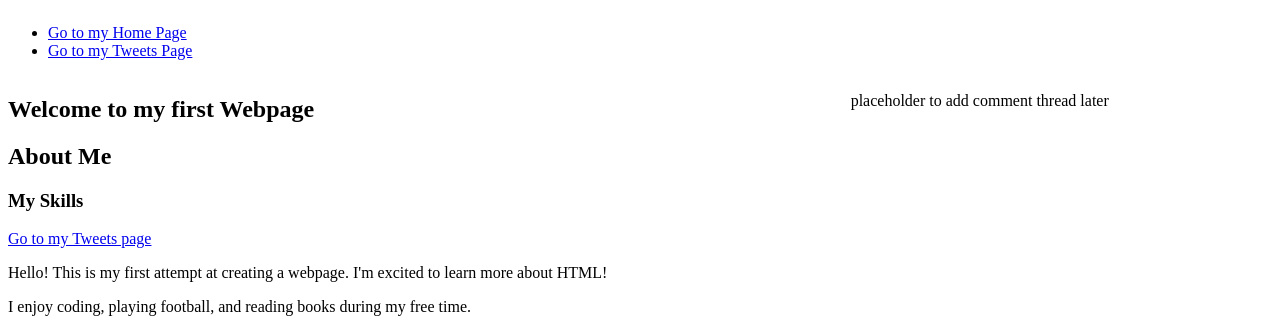
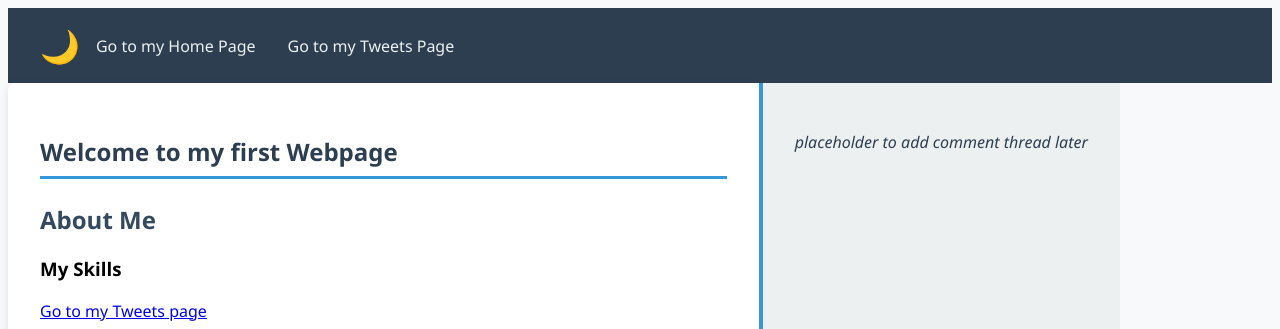
Before and after one commit to joedrake0909/alx_html_css, a plain HTML site: page css_basic/index.html in a window 1280 px wide. Shown: the top 329 px of the page. Drawn offline with Linux system fonts and the light colour scheme.

Commit message:
feat(styling): add custom colors, typography, and Unicode logo with enhanced visual design

```diff
--- a/css_basic/index.html
+++ b/css_basic/index.html
@@ -13,6 +13,7 @@
 
     <header>
         <ul>
+            <li class="logo">&#127769;</li>
             <li><a href="index.html">Go to my Home Page</a></li>
             <li><a href="tweets.html">Go to my Tweets Page</a></li>
         </ul>
--- a/css_basic/styles.css
+++ b/css_basic/styles.css
@@ -1,23 +1,87 @@
-/* 1. Make <body> a flex container with vertical layout */
-body {
-    display: flex;
-    flex-direction: column;
+/* Custom styling for colors, backgrounds, and typography */
+
+/* Header styling */
+header {
+    background-color: #2c3e50;
+    padding: 1rem 0;
 }
 
-/* 2. Make <main> a flex container with horizontal layout */
-main {
+header ul {
+    list-style: none;
     display: flex;
-    flex-direction: row;
-    flex: auto; /* allow <main> to grow automatically */
+    align-items: center;
+    margin: 0;
+    padding: 0 2rem;
 }
 
-/* 3. Content distribution inside <main> */
-article {
-    flex: 2;          /* takes 2/3 width */
-    overflow-y: auto; /* allow scrolling */
+header li {
+    margin-right: 2rem;
 }
 
+header a {
+    color: #ecf0f1;
+    text-decoration: none;
+    font-weight: 500;
+}
+
+header a:hover {
+    color: #3498db;
+}
+
+/* Logo styling */
+.logo {
+    font-size: 2rem;
+    color: #e74c3c;
+    margin-right: 1rem;
+}
+
+/* Article styling */
+article {
+    background-color: #ffffff;
+    padding: 2rem;
+    border-radius: 8px;
+    box-shadow: 0 2px 10px rgba(0,0,0,0.1);
+}
+
+article h1 {
+    color: #2c3e50;
+    border-bottom: 3px solid #3498db;
+    padding-bottom: 0.5rem;
+}
+
+article h2 {
+    color: #34495e;
+    margin-top: 1.5rem;
+}
+
+article p {
+    color: #555;
+    line-height: 1.6;
+    margin-bottom: 1rem;
+}
+
+/* Aside styling */
 aside {
-    flex: 1;          /* takes 1/3 width */
-    overflow-y: auto; /* allow scrolling */
+    background-color: #ecf0f1;
+    padding: 2rem;
+    border-left: 4px solid #3498db;
 }
+
+aside p {
+    color: #2c3e50;
+    font-style: italic;
+}
+
+/* Footer styling */
+footer {
+    background-color: #34495e;
+    color: #ecf0f1;
+    text-align: center;
+    padding: 1rem 0;
+}
+
+/* Body background */
+body {
+    background-color: #f8f9fa;
+    font-family: 'Segoe UI', Tahoma, Geneva, Verdana, sans-serif;
+}
```
